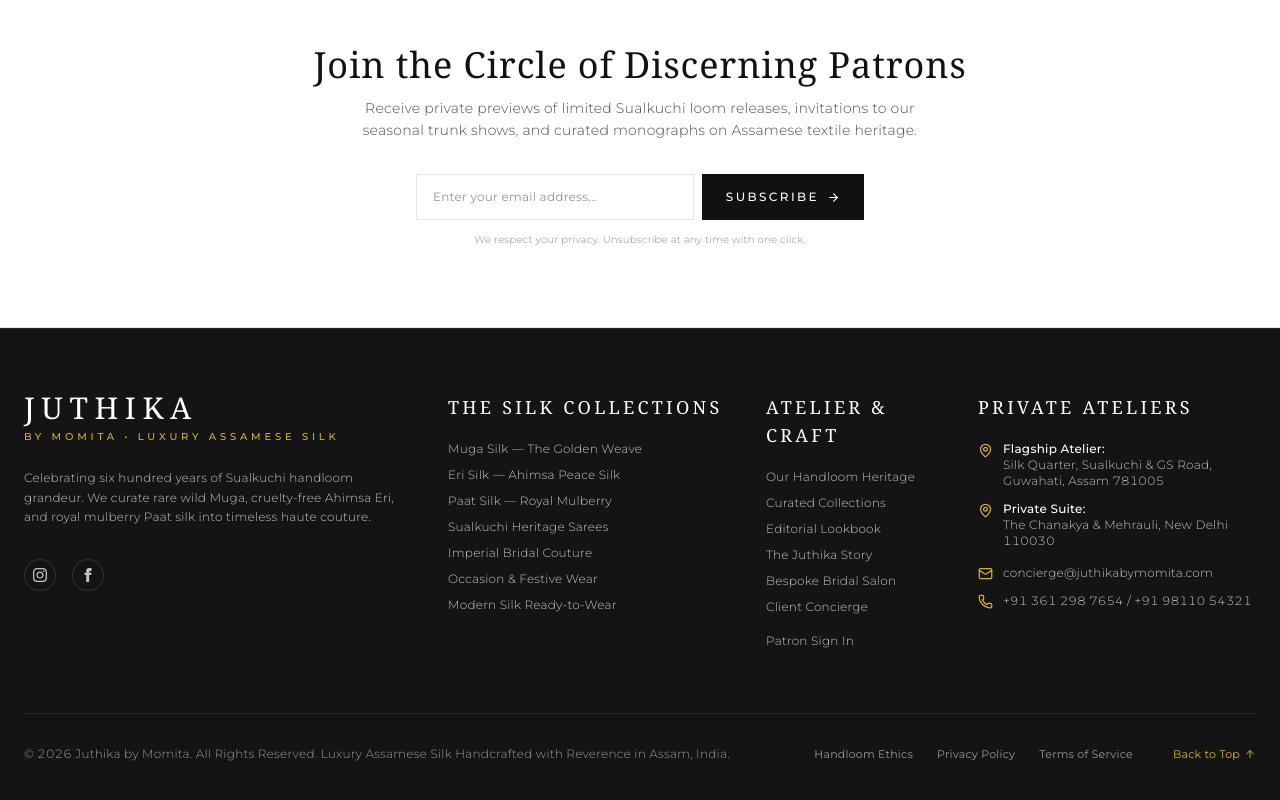
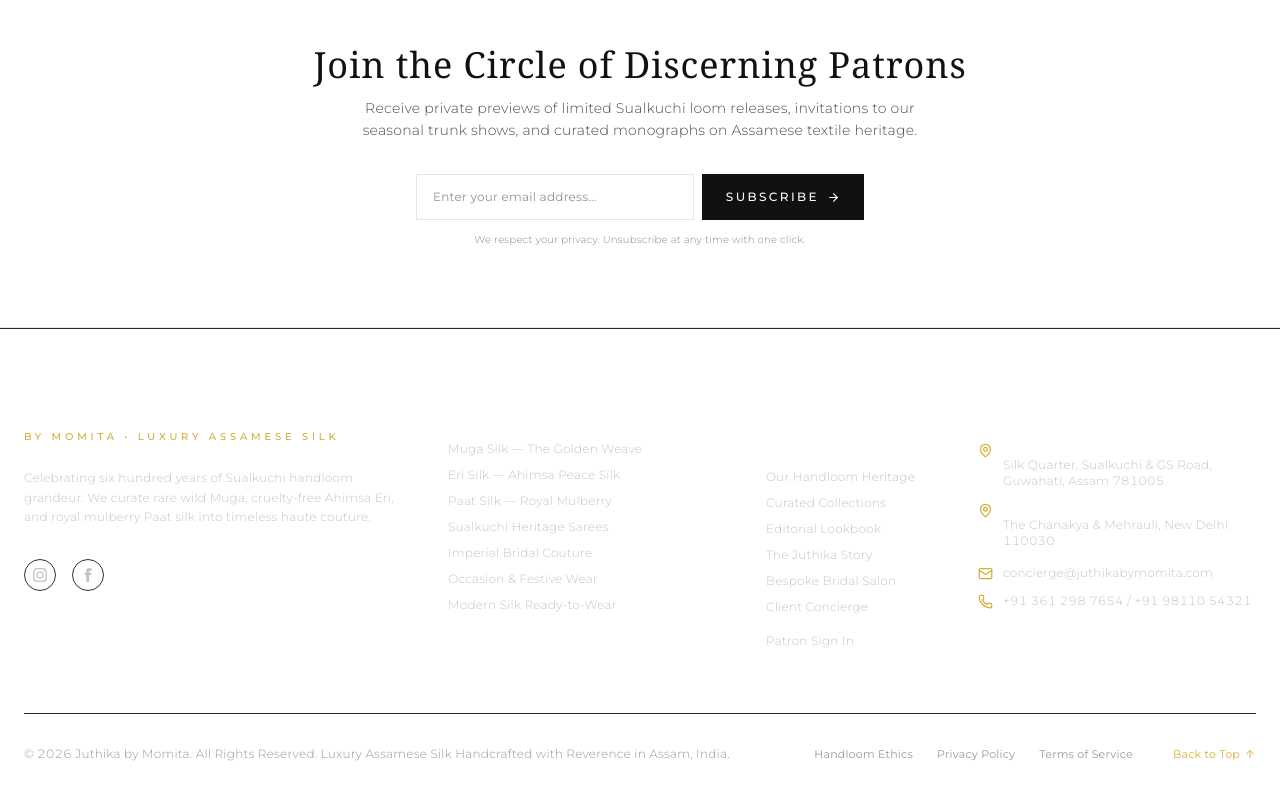
Before and after one commit to Ajayendra30/JuthikabyMomita, a React (Vite) app: page / in a window 1280 px wide. Shown: the part 6118-6918 px from the top of the page. Built offline with nearby package versions, Linux system fonts and the light colour scheme; no server answers; a web font is replaced by a local one.

Commit message:
style: update footer background color

```diff
--- a/src/components/Footer.jsx
+++ b/src/components/Footer.jsx
@@ -16,7 +16,7 @@ export const Footer = () => {
   };
 
   return (
-    <footer className="bg-[#141414] text-[#FFFFFF] pt-16 pb-12 border-t border-[#262626]">
+    <footer className="bg-[#FFFFFF] text-[#FFFFFF] pt-16 pb-12 border-t border-[#262626]">
       <div className="max-w-7xl mx-auto px-6">
 
         {/* Main 4-Column Grid */}
```
